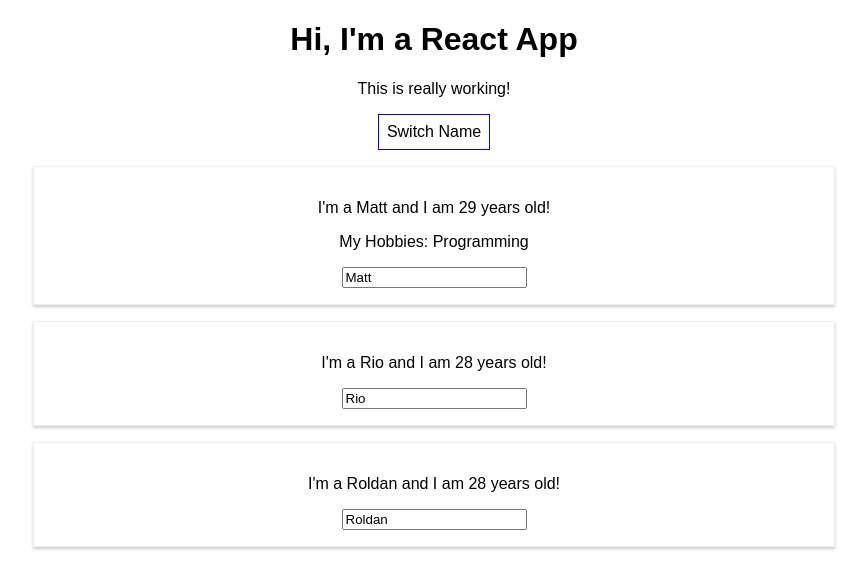
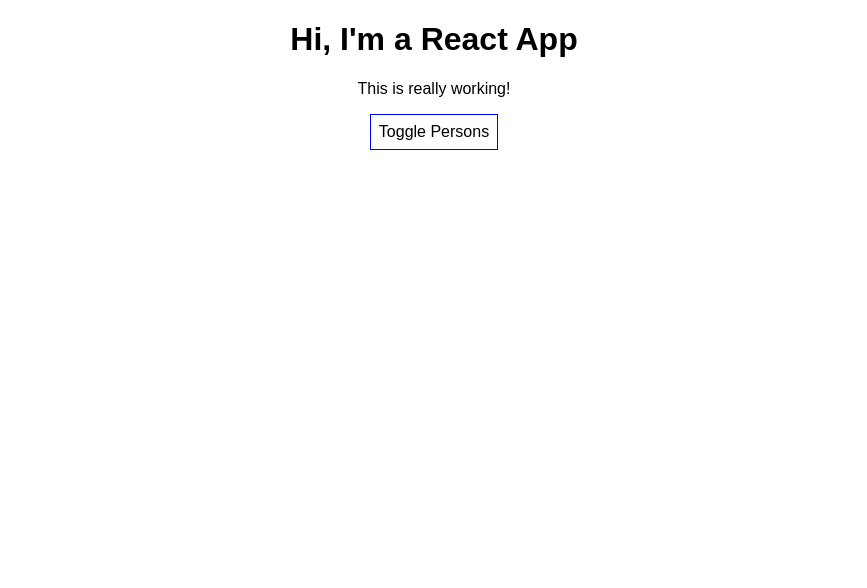
Before and after one commit to MrCooper42/React-guide, a React (Create React App) app: page / in a window 1280 px wide. Shown: the top 588 px of the page, without its empty margins (206-1073 px from the left). Built offline with nearby package versions, Linux system fonts and the light colour scheme.

Commit message:
conditional list

```diff
--- a/src/App.js
+++ b/src/App.js
@@ -10,6 +10,7 @@
       {name: "Roldan", age: 28},
     ],
     otherState: "some other value",
+    showPersons: false,
   };
 
   switchNameHandler = (newName) => {
@@ -33,6 +34,13 @@
     });
   };
 
+  togglePersonsHandler = () => {
+    const doesShow = this.state.showPersons;
+    this.setState({
+      showPersons: !doesShow,
+    });
+  };
+
   render() {
     const style = {
       backgroundColor: "white",
@@ -43,16 +51,11 @@
       cursor: "pointer",
     };
 
-    return (
-      <div className="App">
-        <h1>Hi, I'm a React App</h1>
-        <p>This is really working!</p>
-        <button
-          style={style}
-          onClick={() => this.switchNameHandler("Mr.cooper")}
-        >
-          Switch Name
-        </button>
+    let persons = null;
+
+    if (this.state.showPersons) {
+      persons = (
+        <div>
           <Person
             name={this.state.persons[0].name}
             age={this.state.persons[0].age}
@@ -72,6 +75,21 @@
         </div>
       );
     }
+
+    return (
+      <div className="App">
+        <h1>Hi, I'm a React App</h1>
+        <p>This is really working!</p>
+        <button
+          style={style}
+          onClick={() => this.togglePersonsHandler()}
+        >
+          Toggle Persons
+        </button>
+        {persons}
+      </div>
+    );
+  }
 }
 
 export default App;
```
Lines whose indentation alone changed are shown as unchanged.
